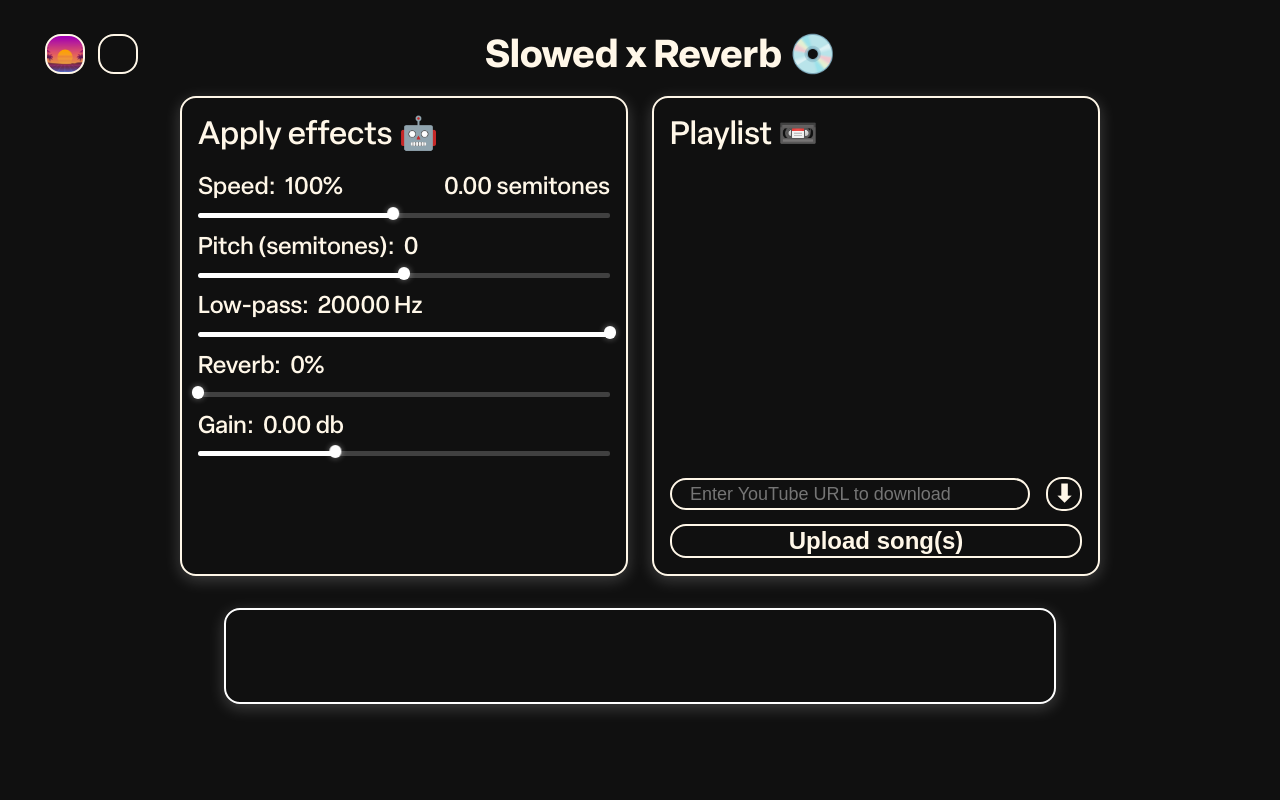
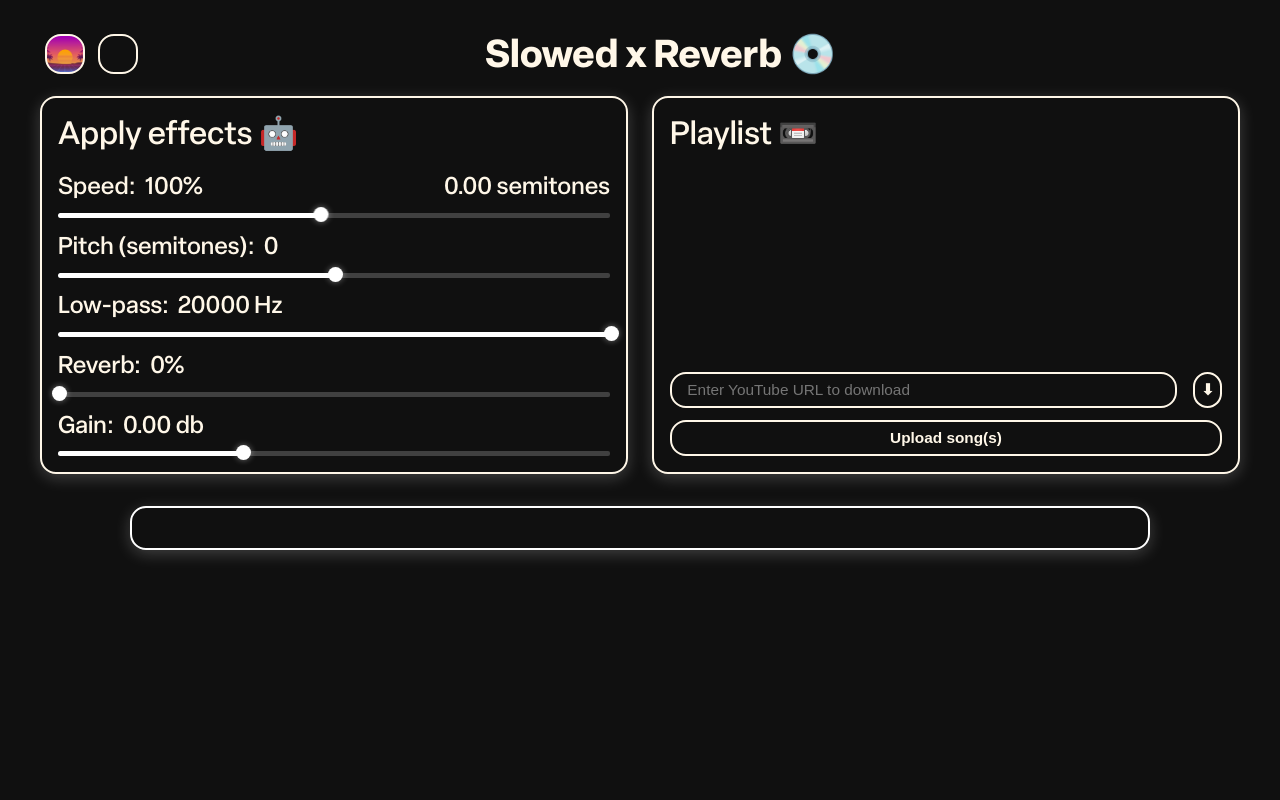
Before and after one commit to AlexAlexBabarika/Slowed-Reverb-Site, a Django app: page / in a window 1280 px wide. Run offline with Django 5.2, Linux system fonts and the light colour scheme.

Commit message:
- UI is now scallable - minor yt-dlp fixes

```diff
--- a/app/static/app/css/style.css
+++ b/app/static/app/css/style.css
@@ -1,21 +1,28 @@
+/* Global + variables */
+*, *::before, *::after { box-sizing: border-box; }
+
 :root {
   --text: rgb(255, 247, 232);
   --background_dark: #101010;
   --shadow: rgba(255, 255, 255, 0.204);
-    --background_shadow: rgba(0, 0, 0, 0.65)
+  --background_shadow: rgba(0, 0, 0, 0.65);
+  --content-max: 1200px;
 }
 
+/* Headings */
 h1 {
   transition: transform 0.5s ease, text-shadow 0.2s ease;
+  font-size: clamp(28px, 3vw, 56px);
 }
-h1:hover{
+h1:hover {
   transform: scale(1.022);
   text-shadow: 0px 4px 16px var(--shadow);
 }
 
+/* Background selector buttons */
 #dark-background-btn {
-    width: 3vw;
-    height: 3vw;
+  width: clamp(40px, 3vw, 60px);
+  height: clamp(40px, 3vw, 60px);
   min-width: 40px;
   min-height: 40px;
   max-width: 60px;
@@ -30,34 +38,35 @@ input[type="url"] {
   border: 2px solid var(--text);
   border-radius: 16px;
   background-color: transparent;
-    min-height: 2.5vw;
+  min-height: clamp(36px, 2.5vw, 48px);
   padding-left: 1em;
   color: var(--text);
-    font-size: 18px;
+  font-size: clamp(14px, 1.2vw, 18px);
   font-weight: 500;
   transition: transform 0.5s ease, box-shadow 0.5s ease;
 }
-
 input[type="url"]:hover {
   transform: scale(1.03);
   box-shadow: 0px 4px 16px var(--shadow);
 }
 
+/* Layout */
 .main-container {
   display: flex;
   flex-direction: column;
   gap: 4vh;
   justify-content: center;
-    align-items: center;
+  align-items: stretch;
+  width: min(var(--content-max), 96vw);
+  margin: 0 auto;
 }
 
 .container {
   display: flex;
   flex-direction: row;
-    align-items: center;
-    height: 60vh;
-    box-sizing: border-box;
+  align-items: stretch;
   gap: 3vh;
+  flex-wrap: wrap; /* allow wrap/stack on smaller widths */
 }
 
 .lower-container {
@@ -65,10 +74,12 @@ input[type="url"]:hover {
   flex-direction: row;
   align-items: center;
   justify-content: center;
-    height: 12vh;
+  width: 100%;
+  height: auto; /* let content define height */
   box-sizing: border-box;
 }
 
+/* Panels */
 .box {
   display: flex;
   flex-direction: column;
@@ -76,17 +87,17 @@ input[type="url"]:hover {
   border-radius: 16px;
   text-align: left;
   padding: 2vh;
-    min-width: 35vw;
-    max-width: 35vw;
-    height: 100%;
   gap: 1.5vw;
-    box-sizing: border-box;
   box-shadow: 0 4px 16px var(--shadow);
   transition: transform 0.3s ease;
+
+  flex: 1 1 520px;
+  min-width: 320px;
+  max-width: 100%;
+  max-height: 650px;
+  height: auto;
 }
-.box:hover {
-    transform: scale(1.03);
-}
+.box:hover { transform: scale(1.03); }
 
 .box.synthwave {
   background: rgba(255, 255, 255, 0.07);
@@ -102,15 +113,15 @@ input[type="url"]:hover {
   padding: 20px;
   border-radius: 16px;
   text-align: center;
-    width: 65vw;
-    height: 100%;
+  width: 85%;
+  margin: 0 auto;
+  max-width: var(--content-max);
+  height: auto;
   box-sizing: border-box;
   box-shadow: 0 4px 16px var(--shadow);
   transition: transform 0.3s ease;
 }
-.lower-box:hover {
-    transform: scale(1.03);
-}
+.lower-box:hover { transform: scale(1.03); }
 
 .lower-box.synthwave {
   background: rgba(255, 255, 255, 0.07);
@@ -128,13 +140,12 @@ button {
   border: 2px solid var(--text);
   border-radius: 16px;
   background-color: transparent;
-    min-height: 2.5vw;
+  min-height: clamp(36px, 2.5vw, 48px);
   color: var(--text);
-    font-size: 24;
+  font-size: clamp(14px, 1.2vw, 18px);
   font-weight: 700;
   transition: transform 0.5s ease, box-shadow 0.3s ease;
 }
-
 button:hover {
   transform: scale(1.03);
   box-shadow: 0px 4px 16px var(--shadow);
@@ -274,16 +223,11 @@ input[type="range"].slider:hover::-moz-range-thumb {
   box-shadow: none !important;
   cursor: pointer;
 }
-
-.noUi-connect {
-    background: white !important;
-    border-radius: 2px !important;
-}
-
+.noUi-connect { background: white !important; border-radius: 2px !important; }
 .noUi-handle {
-    width: 1vw !important;
-    height: 1vw !important;
-    right: -0.5vw !important;
+  width: clamp(14px, 1.2vw, 18px) !important;
+  height: clamp(14px, 1.2vw, 18px) !important;
+  right: -9px !important; /* keep the handle visually within the track */
   background: white !important;
   border-radius: 50% !important;
   border: none !important;
@@ -291,100 +235,29 @@ input[type="range"].slider:hover::-moz-range-thumb {
   transition: none !important;
   cursor: pointer;
 }
-
-/* Hover effect */
 .noUi-handle:hover {
   transform: scale(1.2);
   transition: transform 0.1s ease, box-shadow 0.2s ease !important;
   box-shadow: 0 0 8px rgba(255, 255, 255, 0.8) !important;
 }
+.noUi-handle:before, .noUi-handle:after { display: none !important; }
 
-/* Hide inner decorations */
-.noUi-handle:before,
-.noUi-handle:after {
-    display: none !important;
-}
+/* Ranges used in layout */
+#seek-slider { flex: 1 1 auto; width: 100%; height: 5px; margin: 0 1em; }
+#volume-slider { flex: 1 1 auto; width: 100%; height: 5px; margin-right: 1em; }
+#speed_slider, #pitch_slider { width: 100%; height: 5px; }
 
-#seek-slider {
-  flex: 1 1 auto;
-  width: 100%;
-  height: 5px;
-  margin: 0 1em;
-}
-
-#volume-slider {
-  flex: 1 1 auto;
-  width: 100%;
-  height: 5px;
-  margin-right: 1em;
-}
-
-#speed_slider {
-  width: 100%;
-  height: 5px;
-}
-
-#pitch_slider {
-  width: 100%;
-  height: 5px;
-}
-
-
+/* Playlist + scrollbar */
 .playlist-scroll {
   max-height: 60vh;
   overflow-y: auto;
-
-  /* Firefox scrollbar */
   scrollbar-width: thin;
-  scrollbar-color: white transparent;
+  scrollbar-color: white transparent; /* Firefox */
 }
-
 /* WebKit browsers */
-.playlist-scroll::-webkit-scrollbar {
-  width: 8px;
-}
-
-.playlist-scroll::-webkit-scrollbar-thumb {
-  background-color: white;  /* ✅ Correct now */
-  border-radius: 4px;
-}
-
-.playlist-scroll::-webkit-scrollbar-track {
-  background: transparent;
-}
-
-#loading-overlay {
-    position: fixed;
-    top: 0;
-    left: 0;
-    width: 100vw;
-    height: 100vh;
-    background: rgba(10, 10, 10, 0.85);
-    z-index: 9999;
-    display: flex;
-    align-items: center;
-    justify-content: center;
-    font-size: 32px;
-    font-weight: 700;
-    color: var(--text);
-}
-
-.loading-box {
-    padding: 2rem 3rem;
-    border: 2px solid var(--text);
-    border-radius: 16px;
-    box-shadow: 0 0 24px var(--shadow);
-    text-align: center;
-    background-color: #111;
-
-    animation: pulse 1s ease-in-out infinite;
-}
-
-@keyframes pulse {
-    0%   { transform: scale(1); }
-    50%  { transform: scale(1.06); }
-    100% { transform: scale(1); }
-}
+.playlist-scroll::-webkit-scrollbar { width: 8px; }
+.playlist-scroll::-webkit-scrollbar-thumb { background-color: white; border-radius: 4px; }
+.playlist-scroll::-webkit-scrollbar-track { background: transparent; }
 
 .playlist { list-style: none; margin: 0; padding: 0; display: flex; flex-direction: column; gap: 6px; }
 
--- a/app/templates/app/index.html
+++ b/app/templates/app/index.html
@@ -64,7 +64,7 @@
         </div>
 
         <h1 style="
-            font-size: 3vw;
+            font-size: clamp(28px, 3vw, 56px);
             font-family: 'Elza', sans-serif;
             font-weight: 700;
             text-align: center;
@@ -78,7 +78,7 @@
     <div class="main-container">
         <div class="container">
             <!-- Effects -->
-            <div class="box" style="font-size: 32;">
+            <div class="box" style="font-size: 32px">
                 <div>Apply effects 🤖</div>
 
                 <div style="display: flex; flex-direction: column; gap: 1vw; height: 100%;">
@@ -123,7 +123,7 @@
             </div>
 
             <!-- Playlist -->
-            <div class="box" style="font-size: 32;">
+            <div class="box" style="font-size: 32px;">
                 <div>Playlist 📼</div>
 
                 {% if last_played_index is not None %}
@@ -236,7 +236,7 @@
                             <span id="currentTime">0:00</span> / <span id="duration">0:00</span>
                             <div id="waveform"
                                 data-index="{{ last_played_index|default:0 }}"
-                                data-total="{{ playlist|length }}" style="width: 100%; max-height: 80;ç"></div>
+                                data-total="{{ playlist|length }}" style="width: 100%; max-height: 80px;"></div>
                             <a id="download-btn" href="#" download><span>⬇</span></a>
                         </div>
                     </div>
--- a/app/views.py
+++ b/app/views.py
@@ -1,3 +1,4 @@
+import platform
 import shutil
 from django.shortcuts import render, redirect
 from django.http import HttpResponse, FileResponse, HttpResponseBadRequest, JsonResponse
@@ -231,8 +232,12 @@ def download_from_youtube(request):
         }],
         'quiet': True,
         'encoding': 'utf-8',
-        'cookiesfrombrowser': ('chrome',)
     }
+
+    if platform.system() == 'Windows':
+        ydl_opts['cookiesfrombrowser'] = ('firefox',)
+    else:
+        ydl_opts['cookiesfrombrowser'] = ('chrome',)
 
     try:
         with yt_dlp.YoutubeDL(ydl_opts) as ydl:
```
Also changed, not shown: other parts of app/static/app/css/style.css (+52 -76 lines). Lines whose indentation alone changed are shown as unchanged.
